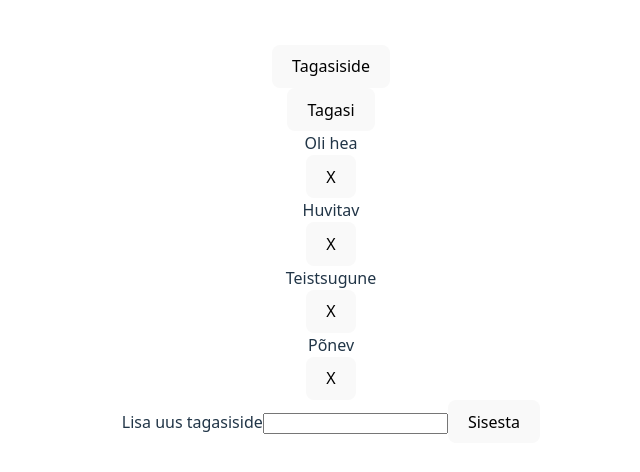
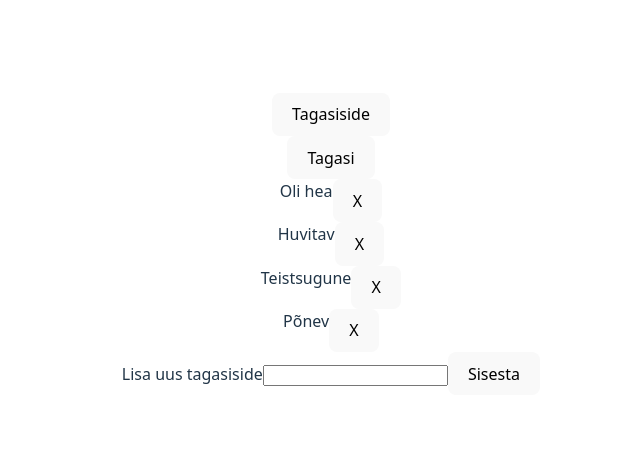
Before and after one commit to hallapmark/feedback, a React (Vite) app: page /tagasiside in a window 1280 px wide. Shown: the part 156-628 px from the top of the page, without its empty margins (309-949 px from the left). Built offline with nearby package versions, Linux system fonts and the light colour scheme.

Commit message:
Move feedback items into flex containers

```diff
--- a/src/pages/Tagasiside.jsx
+++ b/src/pages/Tagasiside.jsx
@@ -22,7 +22,7 @@ function Tagasiside() {
           <button>Tagasi</button>
       </Link>
       {tagasisided.map((t, i) =>
-        <div key={t}>
+        <div key={t} style={{justifyContent: "center", display: "flex"}}>
           <div>{t}</div>
           <button onClick={() => kustuta(i)}>X</button>
         </div>
```
